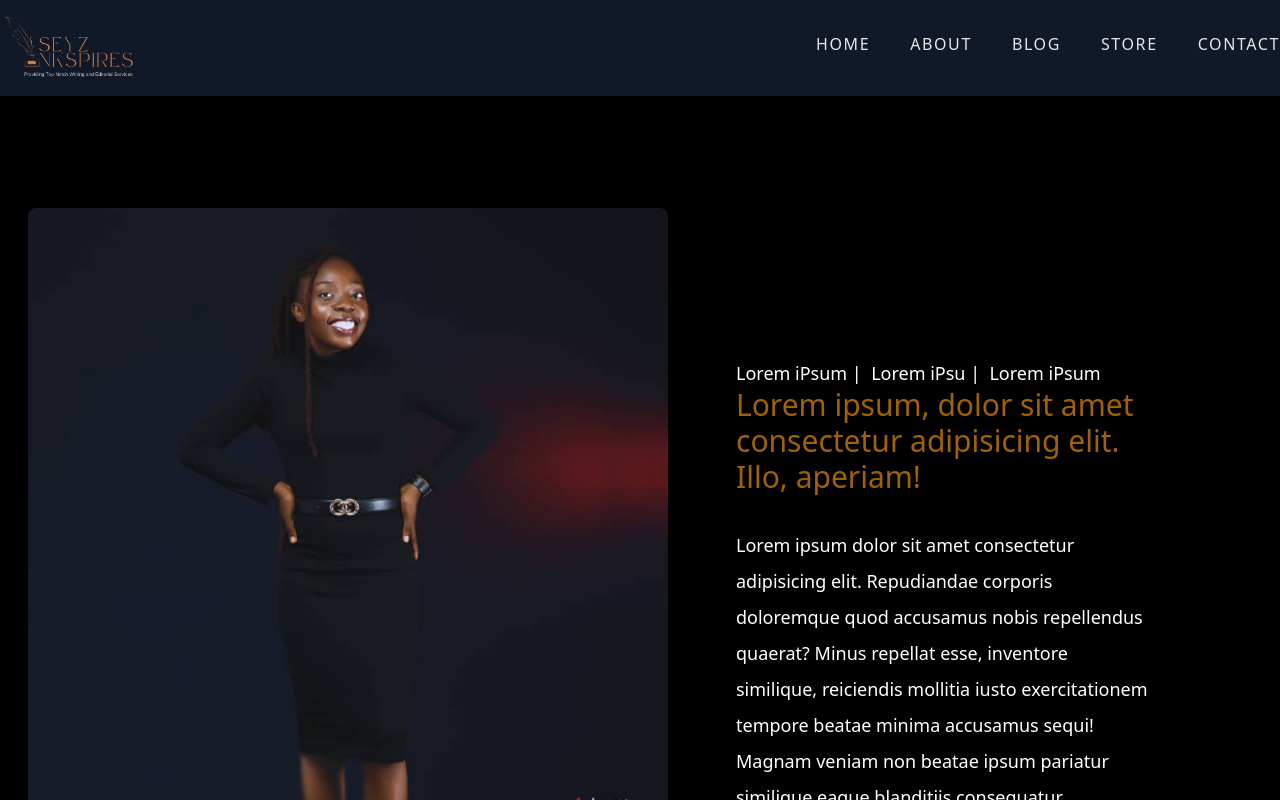
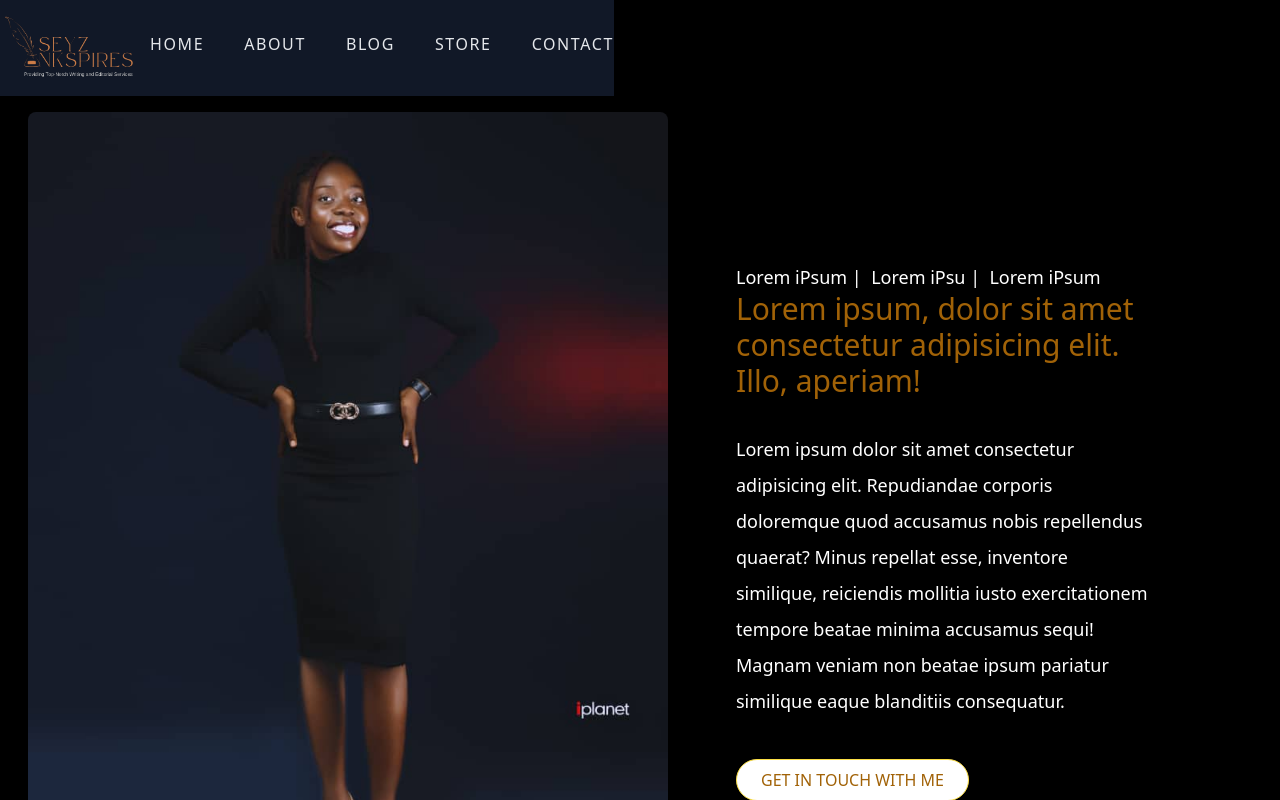
Before and after one commit to evidencebeke/seyzinkspires-client, a Next.js app: page / in a window 1280 px wide. Shown: the top 800 px of the page. Built offline with nearby package versions, Linux system fonts and the light colour scheme.

Commit message:
removed overflow from nav

```diff
--- a/components/Nav.js
+++ b/components/Nav.js
@@ -8,7 +8,7 @@ const Nav = () => {
   const [openNav, setOpenNav] = useState(false);
 
   return (
-    <nav className="bg-gray-900 text-gray-200 z-40 py-4">
+    <nav className="bg-gray-900 md:fixed text-gray-200 z-40 py-4">
       <div className="container flex items-center mx-auto">
         <div className="flex">
           <Image alt="logo" width={150} src={logo} />
@@ -45,7 +45,7 @@ const Nav = () => {
         <ul
           className={`md:hidden absolute bg-slate-900/90 bottom-0 top-20 right-0 left-0 duration-500 ${
             openNav ? "left-0" : "left-[-100%]"
-          } navBar w-screen font-medium tracking-widest py-10 space-y-12 overflow-y-auto uppercase z-30 pl-4`}
+          } navBar w-full font-medium tracking-widest py-10 space-y-12 overflow-y-auto uppercase z-30 pl-4`}
         >
           <li>
             <Link href="#">Home</Link>{" "}
```
